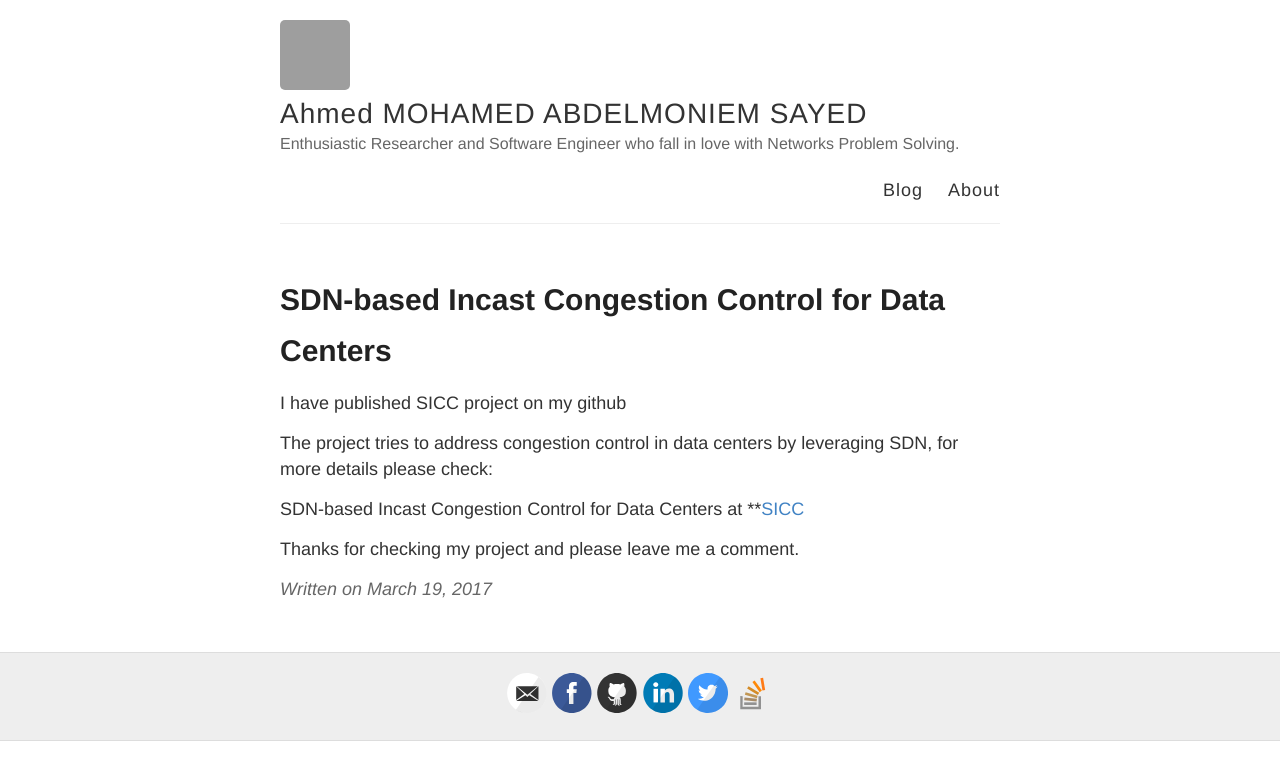
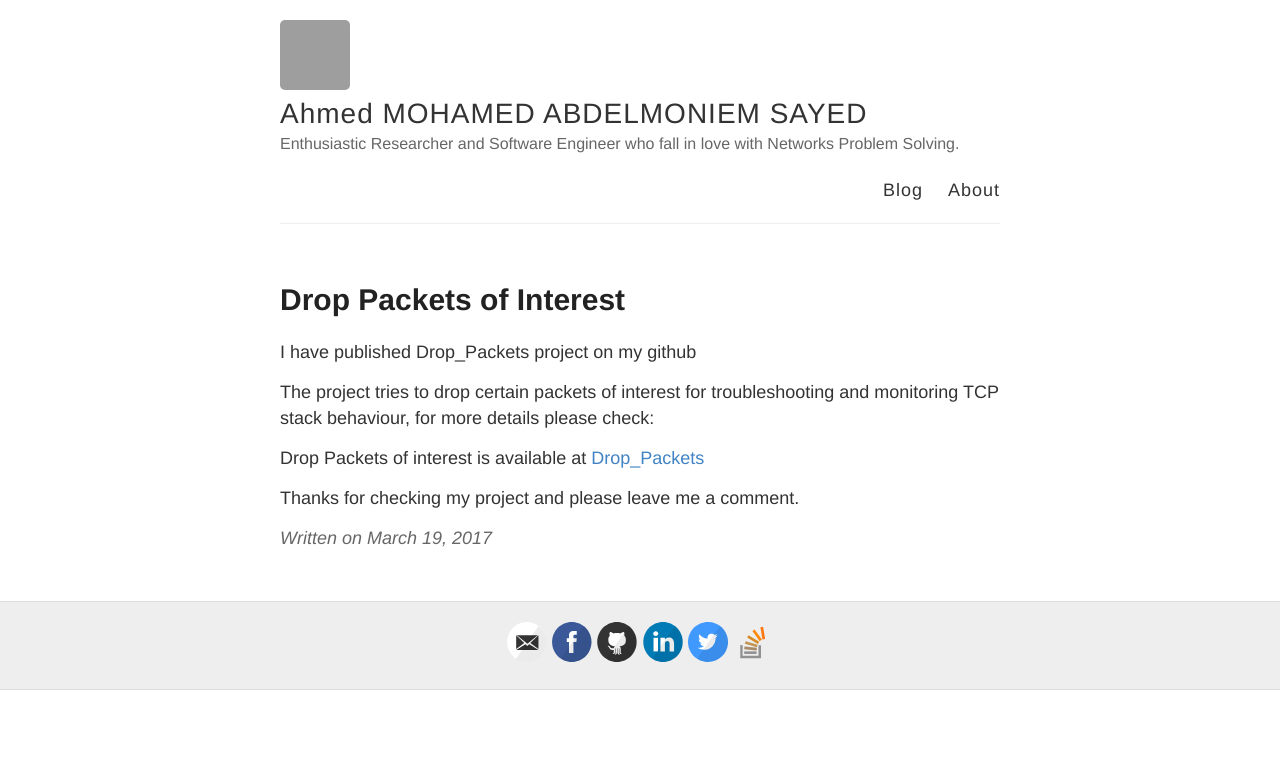
Before and after one commit to ahmedcs/ahmedcs.github.io, a Jekyll site: the page built from _posts/2017-3-19-droppackets-post.md, in a window 1280 px wide. Shown: the top 780 px of the page. Built offline with Jekyll 4.4.1, drawn with Linux system fonts in a browser that asks for light colours; comment, search, counter and statistics services are not loaded; grey boxes are pictures that could not be loaded.

Commit message:
update drop packets

```diff
--- a/_posts/2017-3-19-droppackets-post.md
+++ b/_posts/2017-3-19-droppackets-post.md
@@ -1,12 +1,12 @@
 ---
 layout: post
-title: SDN-based Incast Congestion Control for Data Centers
+title: Drop Packets of Interest
 ---
 
-I have published SICC project on my github
+I have published Drop_Packets project on my github
 
-The project tries to address congestion control in data centers by leveraging SDN, for more details please check:
+The project tries to drop certain packets of interest for troubleshooting and monitoring TCP stack behaviour, for more details please check:
 
-SDN-based Incast Congestion Control for Data Centers at **[SICC](http://ahmedcs.github.io/SICC)
+Drop Packets of interest is available at [Drop_Packets](http://ahmedcs.github.io/Drop_Packets)
 
 Thanks for checking my project and please leave me a comment.
```
